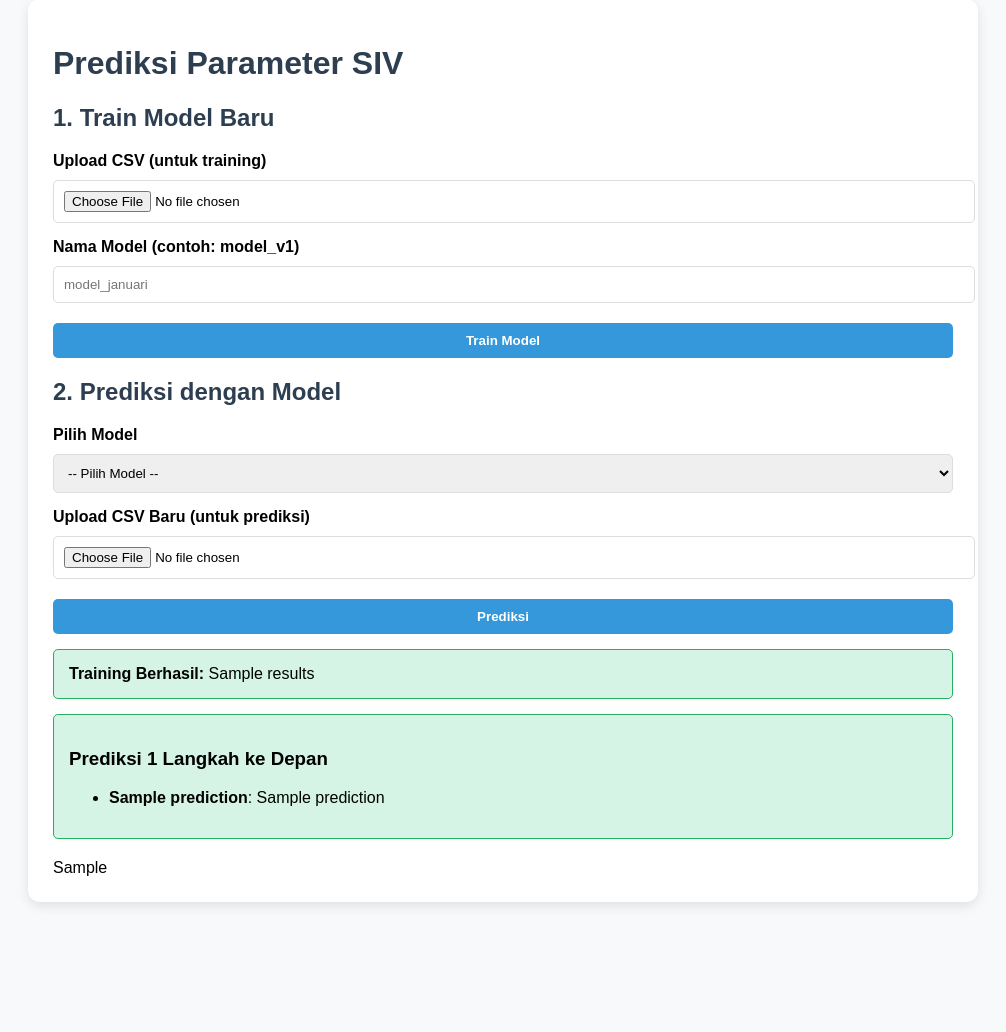
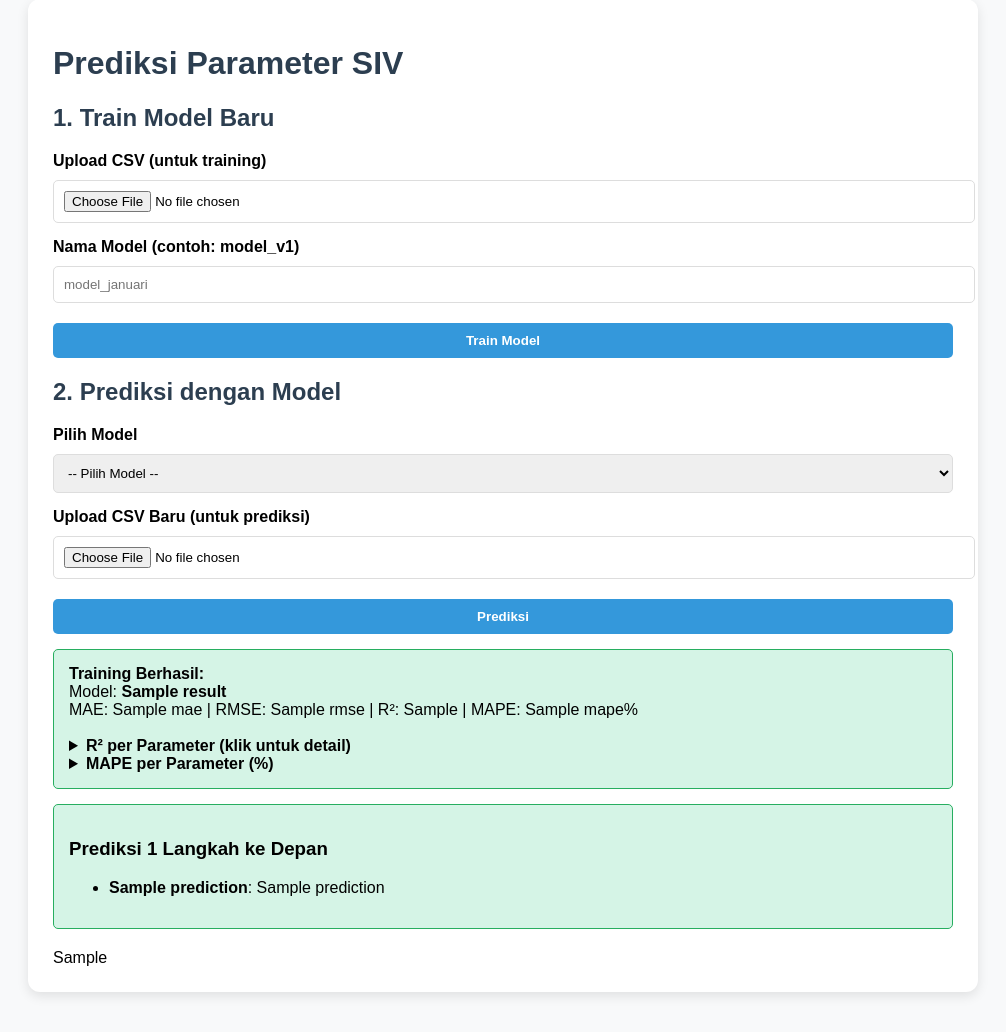
Before and after one commit to fiantonumber1/siv-prediction, a Flask app: template templates/index.html in a window 1280 px wide. Shown: the part 41-1073 px from the top of the page, without its empty margins (137-1143 px from the left). Before the commit the page ends 947 px from the top, so only its background shows below. Run offline with Flask 3, Linux system fonts and the light colour scheme; the template is opened without the code that fills it: most values are stand-ins (such as "Sample title", 1, 10 or a date in 2020); some libraries are stand-ins or nearby versions.

Commit message:
tambahan mae

```diff
--- a/app.py
+++ b/app.py
@@ -30,8 +30,17 @@ def index():
             else:
                 try:
                     df = preprocess_data(io.StringIO(file.stream.read().decode('utf-8')))
+                   # Di dalam action == 'train'
                     metrics = train_and_save(df, model_name, app.config['MODEL_DIR'])
-                    results = f"Model '{model_name}' berhasil dilatih! MAE: {metrics['mae']}, RMSE: {metrics['rmse']}"
+                    results = {
+                        "model_name": model_name,
+                        "mae": metrics['mae'],
+                        "rmse": metrics['rmse'],
+                        "r2": metrics['r2'],
+                        "mape": metrics['mape'],
+                        "r2_per_col": metrics['r2_per_col'],
+                        "mape_per_col": metrics['mape_per_col']
+                    }
                 except Exception as e:
                     error = str(e)
 
--- a/model.py
+++ b/model.py
@@ -11,7 +11,12 @@ from tensorflow.keras.losses import MeanSquaredError
 import matplotlib.pyplot as plt
 import plotly.graph_objects as go
 from plotly.subplots import make_subplots
+from sklearn.metrics import r2_score
+import numpy as np
 
+def mean_absolute_percentage_error(y_true, y_pred):
+    y_true, y_pred = np.array(y_true), np.array(y_pred)
+    return np.mean(np.abs((y_true - y_pred) / (y_true + 1e-8))) * 100  # Hindari pembagian noly 0
 TARGET_COLUMNS = [
     'SIV_T_HS_InConv_1', 'SIV_T_HS_InConv_2', 'SIV_T_HS_Inv_1', 'SIV_T_HS_Inv_2', 'SIV_T_Container',
     'SIV_I_L1', 'SIV_I_L2', 'SIV_I_L3', 'SIV_I_Battery', 'SIV_I_DC_In',
@@ -53,11 +58,13 @@ def train_and_save(df, model_name, model_dir="models"):
     X_train, X_test, y_train, y_test = train_test_split(X, y, test_size=0.2, shuffle=False)
 
     model = Sequential([
-        LSTM(64, input_shape=(WINDOW_SIZE, len(TARGET_COLUMNS))),
+        LSTM(64, return_sequences=True, input_shape=(WINDOW_SIZE, len(TARGET_COLUMNS))),
+        LSTM(64),
+        Dense(32, activation='relu'),
         Dense(len(TARGET_COLUMNS))
     ])
     model.compile(optimizer='adam', loss=MeanSquaredError())
-    model.fit(X_train, y_train, epochs=30, batch_size=64, validation_data=(X_test, y_test), verbose=1)
+    model.fit(X_train, y_train, epochs=50, batch_size=32, validation_data=(X_test, y_test), verbose=1)
 
     # Simpan model dan scaler
     model_path = os.path.join(model_dir, f"{model_name}.h5")
@@ -69,14 +76,30 @@ def train_and_save(df, model_name, model_dir="models"):
     pred = model.predict(X_test)
     pred_inv = scaler.inverse_transform(pred)
     y_inv = scaler.inverse_transform(y_test)
+
     mae = mean_absolute_error(y_inv, pred_inv)
     mse = mean_squared_error(y_inv, pred_inv)
     rmse = np.sqrt(mse)
+    r2 = r2_score(y_inv, pred_inv)
+    mape = mean_absolute_percentage_error(y_inv, pred_inv)
+
+    # R² dan MAPE per kolom
+    r2_per_col = [r2_score(y_inv[:, i], pred_inv[:, i]) for i in range(len(TARGET_COLUMNS))]
+    mape_per_col = []
+    for i in range(len(TARGET_COLUMNS)):
+        col_true = y_inv[:, i]
+        col_pred = pred_inv[:, i]
+        mape_col = np.mean(np.abs((col_true - col_pred) / (col_true + 1e-8))) * 100
+        mape_per_col.append(mape_col)
 
     return {
         "mae": round(mae, 4),
         "mse": round(mse, 4),
         "rmse": round(rmse, 4),
+        "r2": round(r2, 4),
+        "mape": round(mape, 2),
+        "r2_per_col": dict(zip(TARGET_COLUMNS, [round(x, 3) for x in r2_per_col])),
+        "mape_per_col": dict(zip(TARGET_COLUMNS, [round(x, 2) for x in mape_per_col])),
         "model_path": model_path
     }
 
--- a/templates/index.html
+++ b/templates/index.html
@@ -61,7 +61,28 @@
     <!-- HASIL -->
     {% if results %}
     <div class="result">
-        <strong>Training Berhasil:</strong> {{ results }}
+        <strong>Training Berhasil:</strong><br>
+        Model: <strong>{{ results.model_name }}</strong><br>
+        MAE: {{ results.mae }} | RMSE: {{ results.rmse }} |
+        R²: {{ results.r2 }} | MAPE: {{ results.mape }}%<br><br>
+
+        <details>
+            <summary><strong>R² per Parameter (klik untuk detail)</strong></summary>
+            <ul>
+                {% for col, val in results.r2_per_col.items() %}
+                <li><strong>{{ col }}</strong>: {{ val }}</li>
+                {% endfor %}
+            </ul>
+        </details>
+
+        <details>
+            <summary><strong>MAPE per Parameter (%)</strong></summary>
+            <ul>
+                {% for col, val in results.mape_per_col.items() %}
+                <li><strong>{{ col }}</strong>: {{ val }}%</li>
+                {% endfor %}
+            </ul>
+        </details>
     </div>
     {% endif %}
 
```
